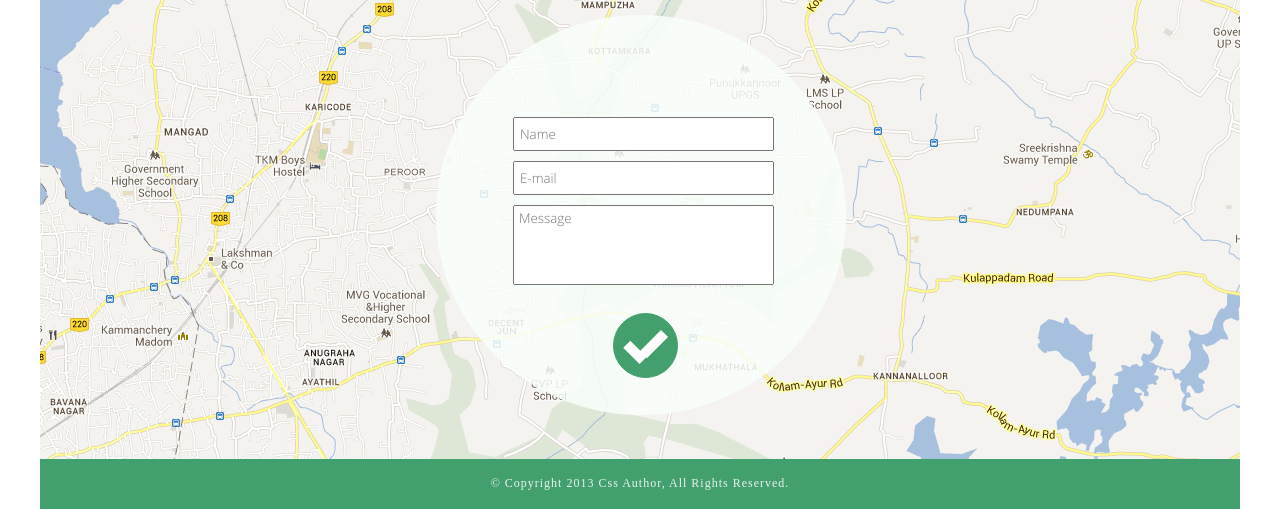
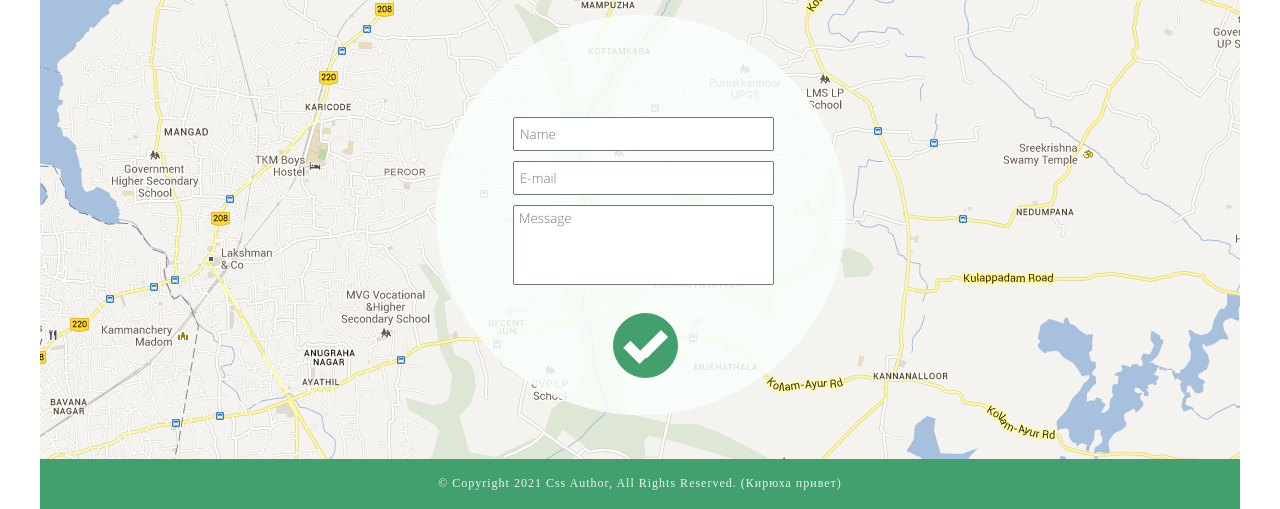
Before and after one commit to DanBer924/danber.gitgub.io, a plain HTML site: page index.html in a window 1280 px wide. Shown: the part 2529-3038 px from the top of the page. Drawn offline with Linux system fonts and the light colour scheme; a script that the page names is missing.

Commit message:
modified block 'copyright'

```diff
--- a/index.html
+++ b/index.html
@@ -106,7 +106,7 @@
             </div>
         </main>
         <footer>
-            <p class="copyright">&#169; Copyright 2013 Css Author, All Rights Reserved. </p>
+            <p class="copyright">&#169; Copyright 2021 Css Author, All Rights Reserved. (Кирюха привет)</p>
         </footer>
         <script src='js/main.js'></script>
     </body>
```
